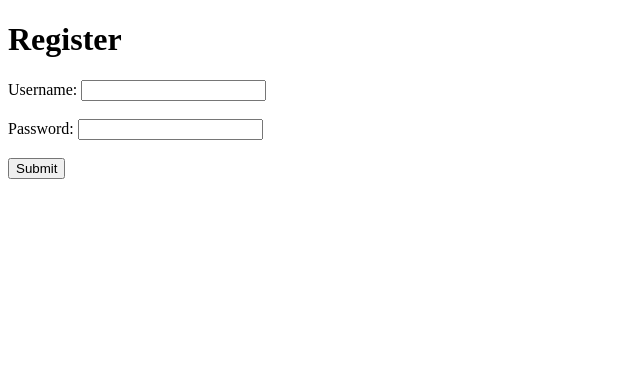
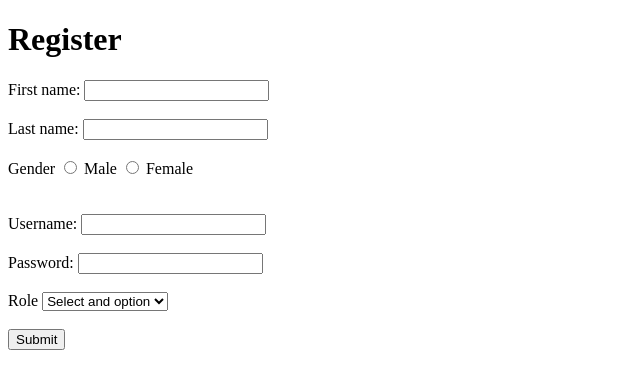
Before and after one commit to GhostBat101/call-blood, a PHP site: page /registration.php in a window 1280 px wide. Shown: the top 389 px of the page, without its empty margins (0-640 px from the left). Run offline with PHP 8.4, Linux system fonts and the light colour scheme.

Commit message:
Updated the registration.php file

```diff
--- a/view/registration.php
+++ b/view/registration.php
@@ -10,6 +10,24 @@
 
 	<form method="post" action="../controller/regAction.php" novalidate>
 
+		<label for="fname">First name:</label>
+		<input type="text" name="fname" id="fname">
+		<span id="fnameErrorMsg"></span>
+		<br><br>
+
+		<label for="lname">Last name:</label>
+		<input type="text" name="lname" id="lname">
+		<span id="lnameErrorMsg"></span>
+		<br><br>
+
+		<label>Gender</label>
+		<input type="radio" name="gender" id="male" value="male">
+		<label for="male">Male</label>
+		<input type="radio" name="gender" id="female" value="female">
+		<label for="female">Female</label>
+		<br>
+		<span id = "genderErrMsg"></span><br><br>
+
 		<label for="uname">Username:</label>
 		<input type="text" name="uname" id="uname">
 		<span id="unameErrorMsg"></span>
@@ -18,6 +36,17 @@
 		<label for="password">Password:</label>
 		<input type="password" name="password" id="password">
 		<span id="passwordErrorMsg"></span>
+		<br><br>
+
+		<label for="role">Role</label>
+		<select name="role" id="role">
+			<option selected disabled> Select and option</option>
+			<option value="receiver">Receiver</option>
+			<option value="donor">Donor</option>
+			<option value="staff">Staff</option>
+			<option value="admin">Admin</option>
+		</select>
+		<span id= "roleErr"></span>
 		<br><br>
 
 		<input type="submit" name="submit">
```
